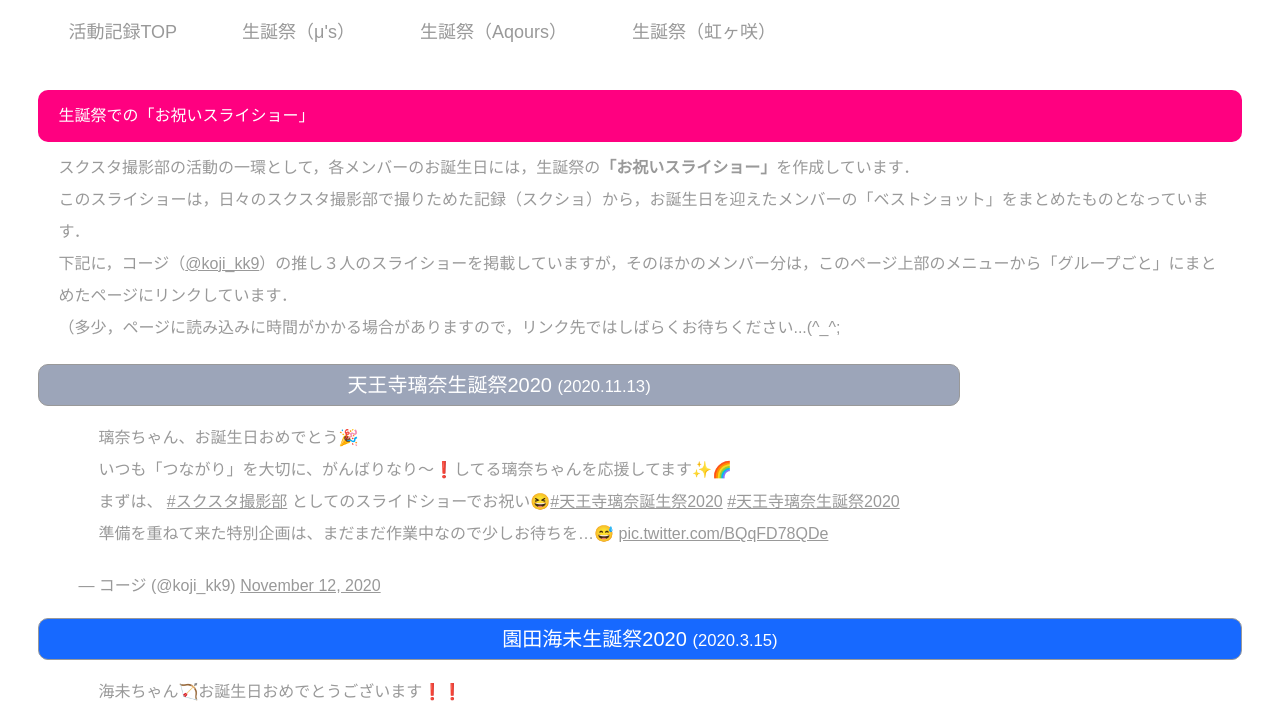
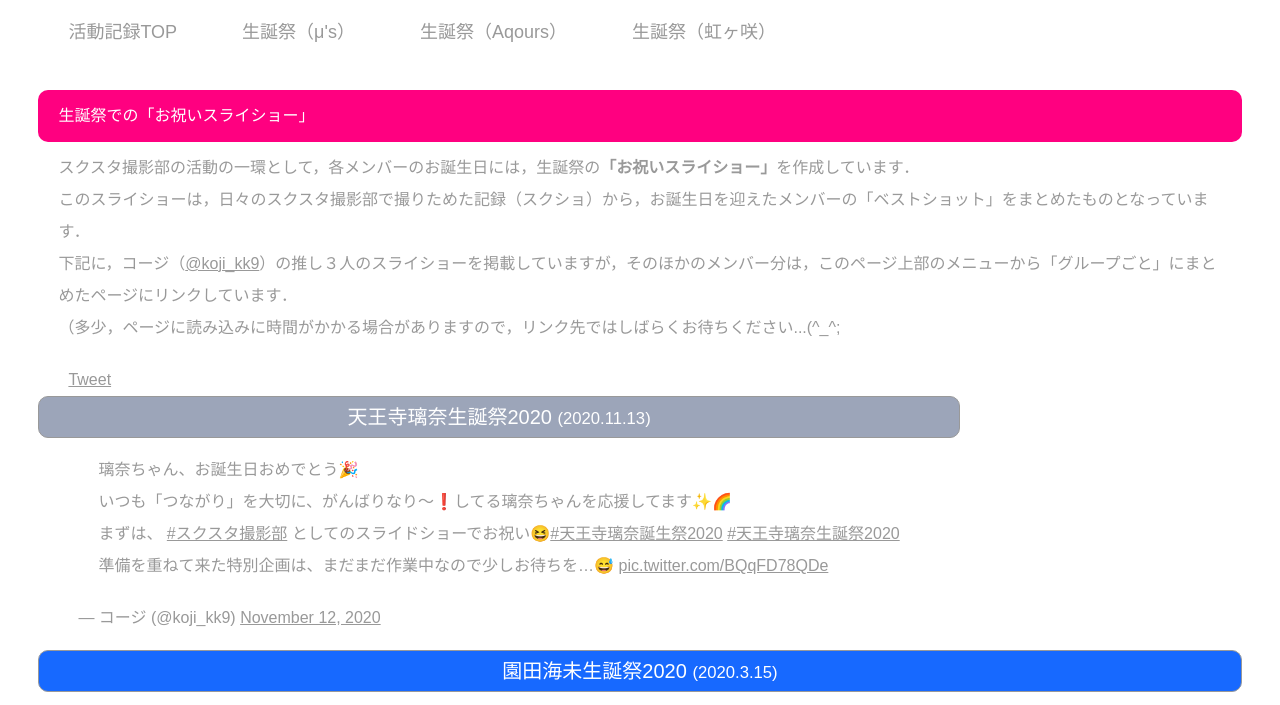
Before and after one commit to koji-kk9/SSSS, a plain HTML site: page birth.html in a window 1280 px wide. Shown: the part 93-798 px from the top of the page. Drawn offline with Linux system fonts and the light colour scheme.

Commit message:
Twitterボタン追加

```diff
--- a/birth.html
+++ b/birth.html
@@ -52,6 +52,9 @@
 （多少，ページに読み込みに時間がかかる場合がありますので，リンク先ではしばらくお待ちください...(^_^;
 </p>
 
+<div style="margin-left: 30px;">
+<a href="https://twitter.com/share?ref_src=twsrc%5Etfw" class="twitter-share-button" data-size="large"  data-via="koji_kk9" data-hashtags="スクスタ撮影部" data-show-count="false">Tweet</a><script async src="https://platform.twitter.com/widgets.js" charset="utf-8"></script>
+</div>
 
 <div class="inline-block-top">
 <div class="inline-block-title" style="color: #fff; background: #9CA5B9" >
```
Also changed, not shown: birth_aqours.html (+3 -1 lines), birth_muse.html (+3 -0 lines), birth_niji.html (+4 -0 lines), index.html (+8 -0 lines).
